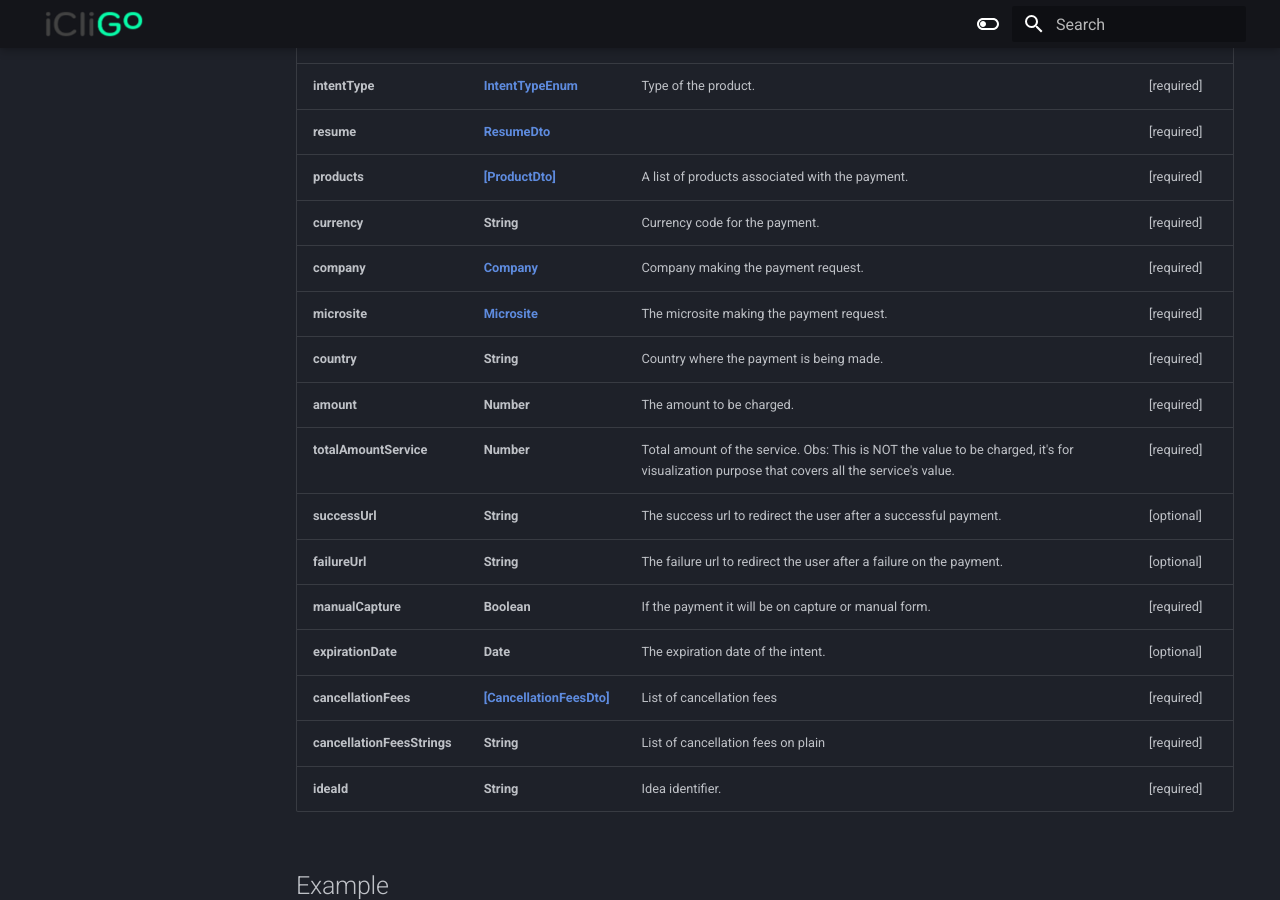
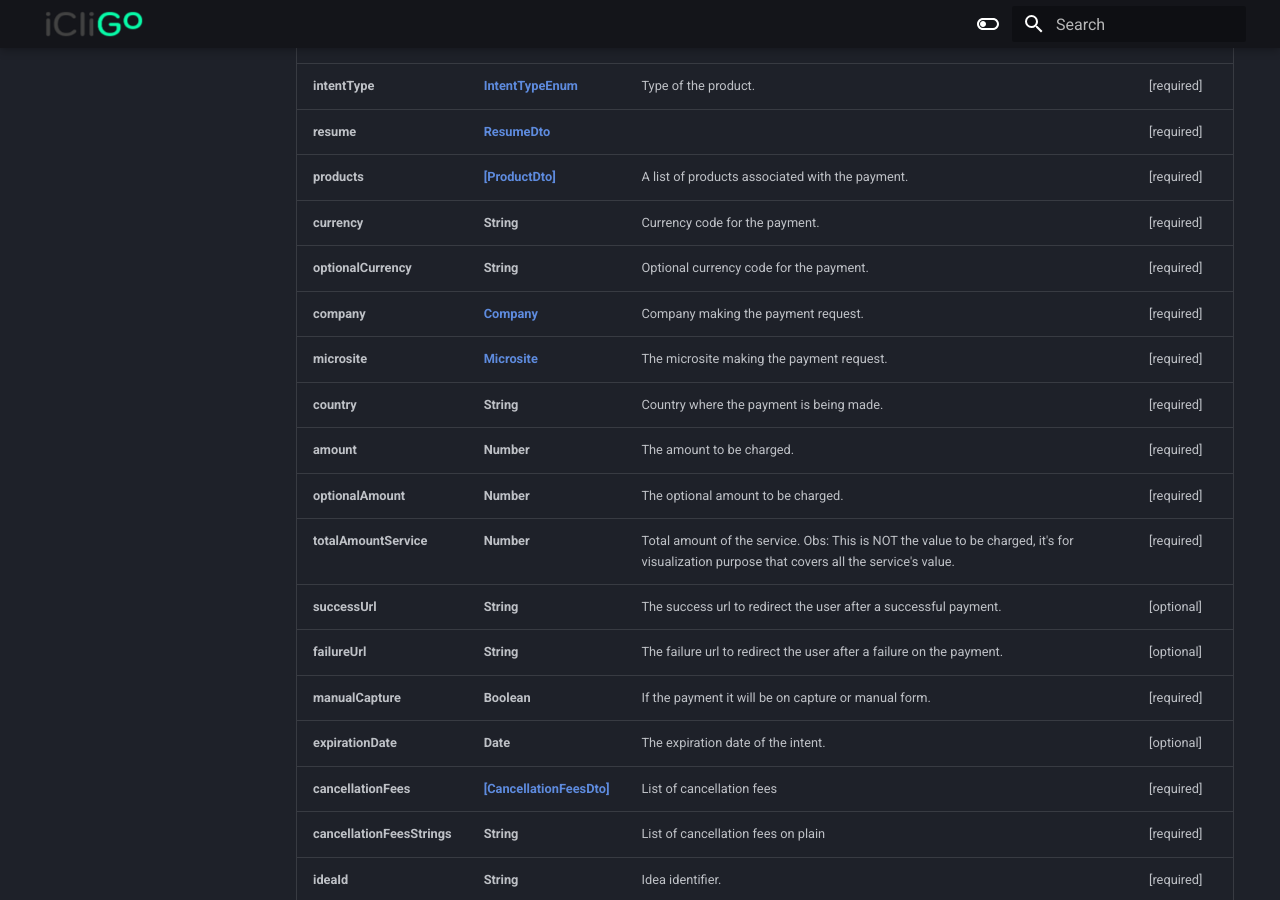
Before and after one commit to icligo/documentation, an MkDocs documentation site: the page built from docs/CreateIntentRequest.md, in a window 1280 px wide and 900 px high, scrolled down 554 px. Built offline with MkDocs 1.6.1 and Material for MkDocs 9.7.7, drawn with Linux system fonts in a browser that asks for light colours; some of the changed text lies outside the part shown.

Commit message:
Update CreateIntentRequest.md

````diff
--- a/docs/CreateIntentRequest.md
+++ b/docs/CreateIntentRequest.md
@@ -14,10 +14,12 @@
 | **resume**                  | [**ResumeDto**](ResumeDto.md)                       |                                                                                                                                                                     | [required] |
 | **products**                | [**[ProductDto]**](ProductDto.md)                   | A list of products associated with the payment.                                                                                                                     | [required] |
 | **currency**                | **String**                                          | Currency code for the payment.                                                                                                                                      | [required] |
+| **optionalCurrency**                | **String**                                          | Optional currency code for the payment.                                                                                                                                      | [required] |
 | **company**                 | [**Company**](MicrositeEnum.md)                     | Company making the payment request.                                                                                                                                 | [required] |
 | **microsite**               | [**Microsite**](MicrositeEnum.md)                   | The microsite making the payment request.                                                                                                                           | [required] |
 | **country**                 | **String**                                          | Country where the payment is being made.                                                                                                                            | [required] |
 | **amount**                  | **Number**                                          | The amount to be charged.                                                                                                                                           | [required] |
+| **optionalAmount**    | **Number**                                          | The optional amount to be charged.                                                                                                                                           | [required] |
 | **totalAmountService**      | **Number**                                          | Total amount of the service. Obs: This is NOT the value to be charged, it's for visualization purpose that covers all the service's value.                          | [required] |
 | **successUrl**              | **String**                                          | The success url to redirect the user after a successful payment.                                                                                                    | [optional] |
 | **failureUrl**              | **String**                                          | The failure url to redirect the user after a failure on the payment.                                                                                                | [optional] |
@@ -165,6 +167,7 @@
   ],
   "company": "icligo.pt",
   "currency": "EUR",
+  "optionalCurrency": "USD",
   "microsite": "icligo.pt",
   "country": "pt",
   "manualCapture": true,
@@ -172,6 +175,7 @@
   "failureUrl": "https://failure.com",
   "ideaId": "15847300",
   "amount": 100.0,
+  "optionalAmount": 120.0,
   "totalAmountService": 2500.00
 }
 ```
````
